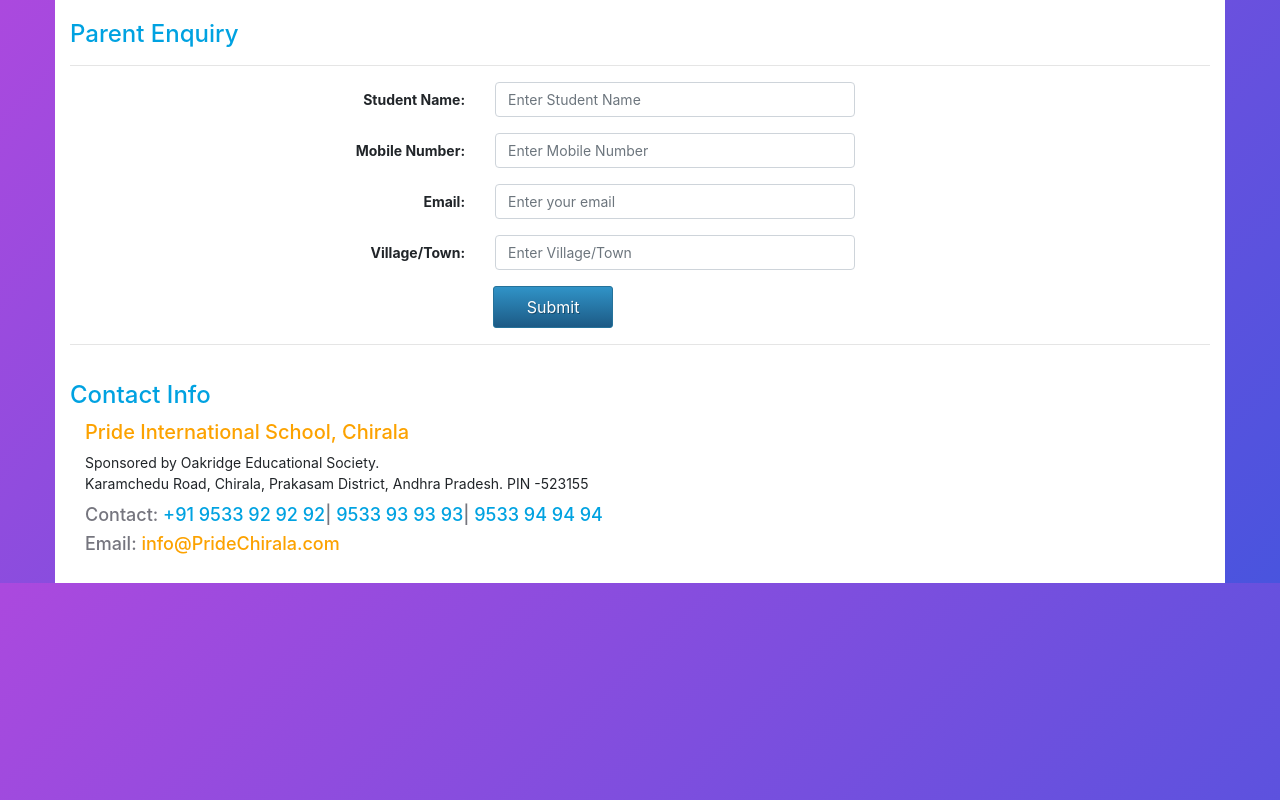
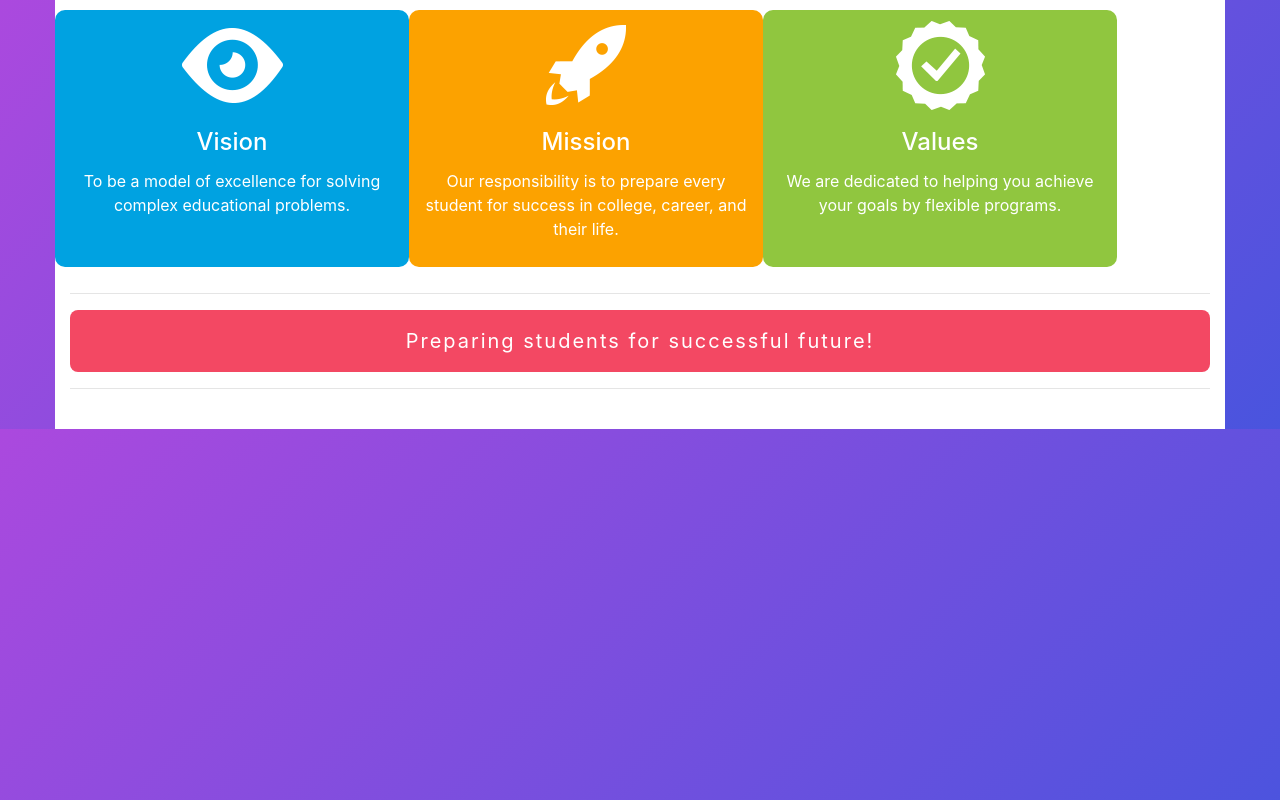
Before and after one commit to siva-piskool/myRepo, a React app in the folder tscript/: page / in a window 1280 px wide. Built offline with nearby package versions, Linux system fonts and the light colour scheme.

Commit message:
panel section for home page added

```diff
--- /dev/null
+++ b/tscript/src/components/Home/Card/Card.tsx
@@ -0,0 +1,35 @@
+import * as React from 'react';
+const Card:React.FC=()=>{
+    return(<div className="container pc-bg1">
+        <div className="card-deck">
+        <div className="pc-vmv pc-vision">
+        <div className="mb-2">
+        <img src={require('../../../../images/i-vision.png')} alt=""/>
+        </div>
+        <h4 className="card-title">Vision</h4>
+        <p className="card-body">To be a model of excellence for solving complex educational problems.</p>
+    </div>
+    <div className="pc-vmv pc-mission">
+        <div className="mb-2">
+        <img src={require('../../../../images/i-mission.png')} alt=""/>
+        </div>
+        <h4 className="card-title">Mission</h4>
+        <p className="card-body">Our responsibility is to prepare every student for success in college, career, and their life.</p>
+    </div>
+    <div className="pc-vmv pc-values">
+        <div className="mb-2">
+        <img src={require('../../../../images/i-values.png')} alt=""/>
+        </div>
+        <h4 className="card-title">Values</h4>
+        <p className="card-body">We are dedicated to helping you achieve your goals by flexible programs.</p>
+    </div>
+    </div>
+    <hr />
+    <div className="well text-center card">
+    <div className="card-body">Preparing students for successful future!</div>
+    </div>
+    <hr />
+    <br />
+    </div>)
+}
+export default Card;
--- a/tscript/src/index.tsx
+++ b/tscript/src/index.tsx
@@ -5,5 +5,5 @@
 import "popper.js";
 import 'bootstrap/dist/js/bootstrap.bundle.js';
 import './App.css';
-import Enquiry from './components/Enquiry/Enquiry';
-ReactDOM.render(<Enquiry/>, document.getElementById('root'));
+import Card from './components/Home/Card/Card';
+ReactDOM.render(<Card/>, document.getElementById('root'));
```
Also changed, not shown: tscript/src/components/Home/Card/Carousel.tsx (renamed from tscript/src/components/Campus/Home/Carousel.tsx).
